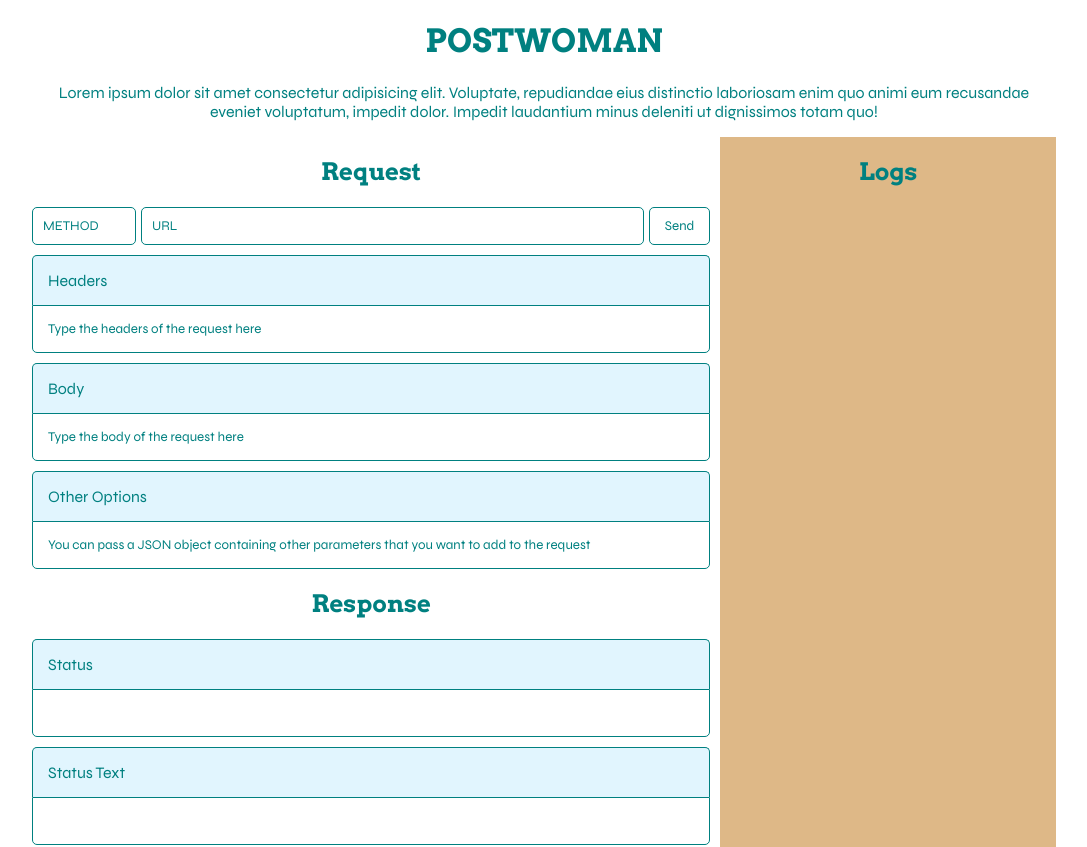
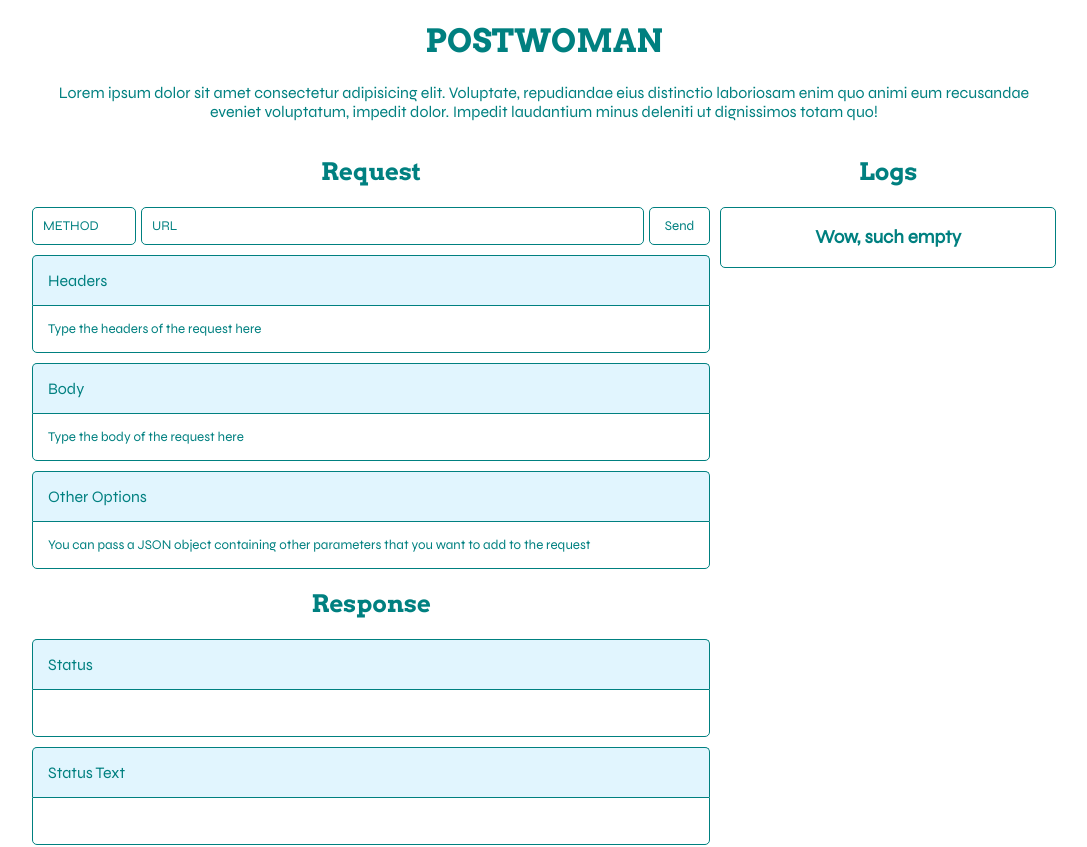
Before and after one commit to Abdelar/postwoman, a React (Create React App) app: page / in a window 1280 px wide. Shown: the top 847 px of the page, without its empty margins (96-1183 px from the left). Built offline with nearby package versions, Linux system fonts and the light colour scheme.

Commit message:
Update the log section

```diff
--- a/src/component/App.css
+++ b/src/component/App.css
@@ -27,7 +27,6 @@
 .inputs {
 	flex: 5;
 	min-width: 400px;
-	/* background-color: rgb(235, 216, 192); */
 }
 .input_element {
 	margin: 10px 0 0 0;
--- a/src/component/Logs.css
+++ b/src/component/Logs.css
@@ -2,6 +2,9 @@
 	width: 200px;
 	min-width: 200px;
 	flex: 1 1 auto;
-	background-color: burlywood;
 	margin-left: 10px;
 }
+.logs_body {
+	border: 1px solid teal;
+	border-radius: 5px;
+}
--- a/src/component/Logs.js
+++ b/src/component/Logs.js
@@ -1,10 +1,13 @@
 import React from 'react';
 import './Logs.css';
 
-export const Logs = () => {
+export const Logs = props => {
 	return (
 		<article className='logs'>
 			<h2>Logs</h2>
+			<div className='logs_body'>
+				<h3>Wow, such empty</h3>
+			</div>
 		</article>
 	);
 };
```
